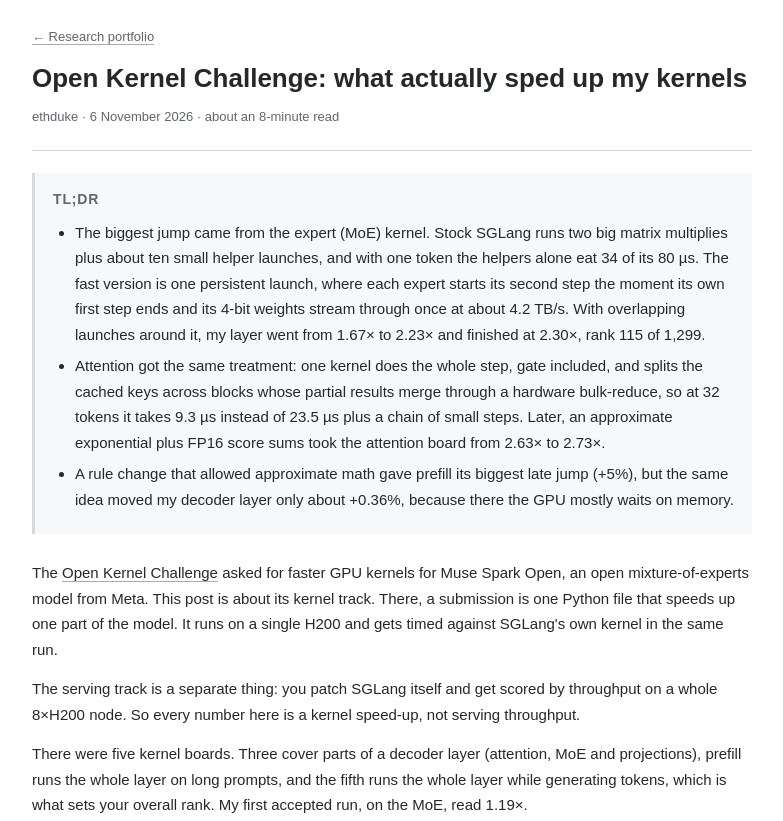
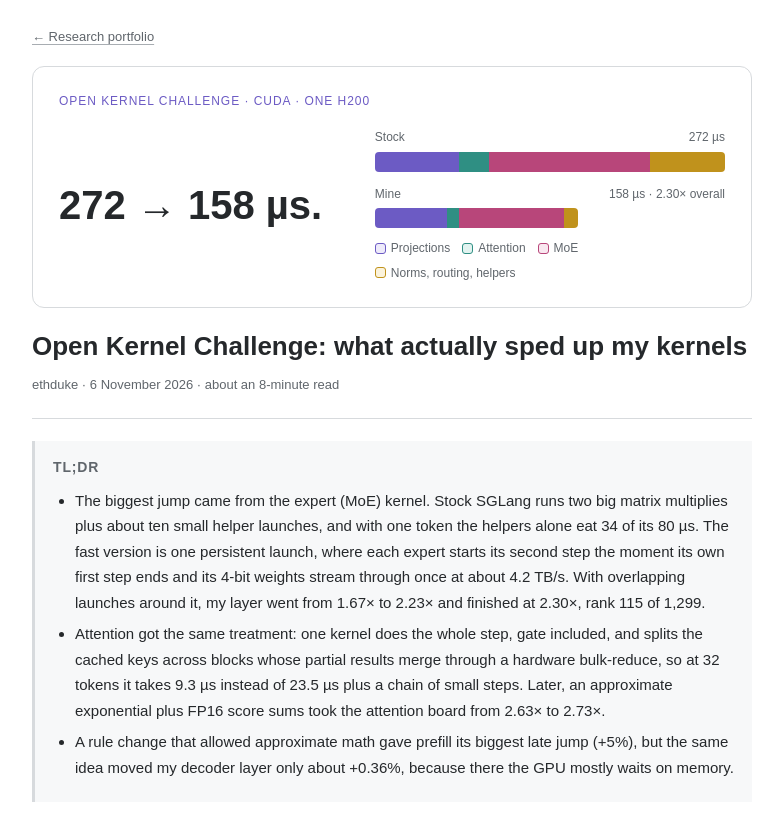
Before and after one commit to ethduke/ethduke.github.io, a website: page open-kernel-challenge/index.html in a window 1280 px wide. Shown: the top 821 px of the page, without its empty margins (248-1031 px from the left). Drawn offline with Linux system fonts and the light colour scheme.

Commit message:
feat: add a layer timing banner to the open kernel challenge post

```diff
--- a/open-kernel-challenge/index.html
+++ b/open-kernel-challenge/index.html
@@ -65,6 +65,21 @@
     .post th, .post td { text-align: left; padding: 7px 10px 7px 0; border-bottom: 1px solid var(--rule); vertical-align: top; }
     .post thead th { font-weight: 600; border-bottom: 1px solid #b9bec3; }
     .post .num { text-align: right; font-variant-numeric: tabular-nums; white-space: nowrap; }
+
+    /* Top banner. */
+    .post .banner { display: grid; grid-template-columns: minmax(0, 1fr) minmax(0, 1.2fr); gap: 24px; align-items: center; border: 1px solid var(--rule); border-radius: 12px; padding: 24px 26px; margin: 10px 0 22px; }
+    .post .bn-eb { grid-column: 1 / -1; font-size: 12px; letter-spacing: .08em; text-transform: uppercase; color: var(--proj); margin: 0 0 -8px; }
+    .bn-eb span { white-space: nowrap; }
+    .post .bn-hl { font-size: 40px; line-height: 1.1; font-weight: 600; margin: 0; white-space: nowrap; }
+    .post .bn-row { display: flex; justify-content: space-between; gap: 10px; font-size: 12px; color: var(--muted); margin: 0 0 4px; }
+    .post .bn-seg + .bn-row { margin-top: 12px; }
+    .bn-seg { display: flex; height: 20px; border-radius: 4px; overflow: hidden; }
+    .bn-seg i { display: block; height: 100%; }
+    .bn-seg .k-proj { background: var(--proj); }
+    .bn-seg .k-attn { background: var(--attn); }
+    .bn-seg .k-moe { background: var(--moe); }
+    .bn-seg .k-glue { background: var(--glue); }
+    .banner .legend { margin-top: 10px; }
 
     /* Before/after widgets. */
     .widget { border: 1px solid var(--rule); border-radius: 8px; padding: 14px; }
@@ -163,6 +178,9 @@
       .post h1 { font-size: 22px; }
       .arch { grid-template-columns: 1fr; }
       .widget { padding: 10px; }
+      .post .banner { grid-template-columns: 1fr; gap: 16px; padding: 18px; }
+      .post .bn-hl { font-size: 32px; }
+      .post .bn-eb { letter-spacing: .05em; margin-bottom: -4px; }
       .toggle button { padding: 7px 10px; }
       .site-footer { padding-bottom: 22px; }
     }
@@ -177,6 +195,17 @@
     <main class="post">
       <a class="back" href="../">← Research portfolio</a>
       <article>
+        <figure class="banner" aria-label="One decoder layer at one load: stock SGLang takes 272 µs and mine takes 158 µs. Projections, attention, the MoE and the helper steps all shrink.">
+          <p class="bn-eb"><span>Open Kernel Challenge</span> · <span>CUDA</span> · <span>one H200</span></p>
+          <p class="bn-hl">272 → 158 µs.</p>
+          <div aria-hidden="true">
+            <p class="bn-row"><span>Stock</span><span>272 µs</span></p>
+            <div class="bn-seg" style="width:100%"><i class="k-proj" style="width:23.9%"></i><i class="k-attn" style="width:8.6%"></i><i class="k-moe" style="width:46.1%"></i><i class="k-glue" style="width:21.4%"></i></div>
+            <p class="bn-row"><span>Mine</span><span>158 µs · 2.30× overall</span></p>
+            <div class="bn-seg" style="width:58.1%"><i class="k-proj" style="width:35.4%"></i><i class="k-attn" style="width:5.9%"></i><i class="k-moe" style="width:51.7%"></i><i class="k-glue" style="width:7.0%"></i></div>
+            <div class="legend"><span><i class="sw k-proj"></i>Projections</span><span><i class="sw k-attn"></i>Attention</span><span><i class="sw k-moe"></i>MoE</span><span><i class="sw k-glue"></i>Norms, routing, helpers</span></div>
+          </div>
+        </figure>
         <h1>Open Kernel Challenge: what actually sped up my kernels</h1>
         <p class="byline">ethduke · <time datetime="2026-11-06">6 November 2026</time> · about an 8-minute read</p>
 
```
